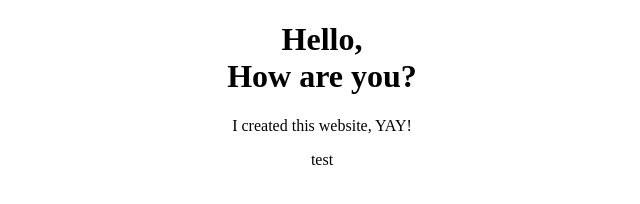
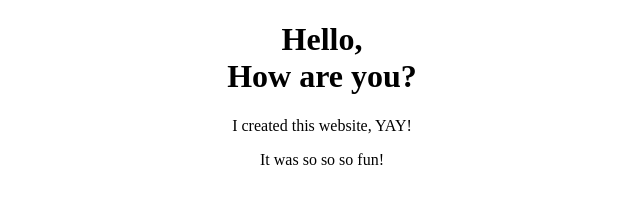
Before and after one commit to Test-web-yay-ok/Test-web-yay-ok.github.io, a plain HTML site: page index.html in a window 1280 px wide. Shown: the whole page, without its empty margins (318-958 px from the left). Drawn offline with Linux system fonts and the light colour scheme.

Commit message:
it should work now

```diff
--- a/index.html
+++ b/index.html
@@ -13,7 +13,7 @@
 Hello, <br>    How are you?
 </h1>
 <p>I created this website, YAY!</p>
-<p><span id="Hope">test</span></p>
+<p><span id="Hope">It was so so so fun!</span></p>
 <script>
   var headingEl = document.getElementById("Hope");
   headingEl.innerHTML = "It was so so so fun!";
```
